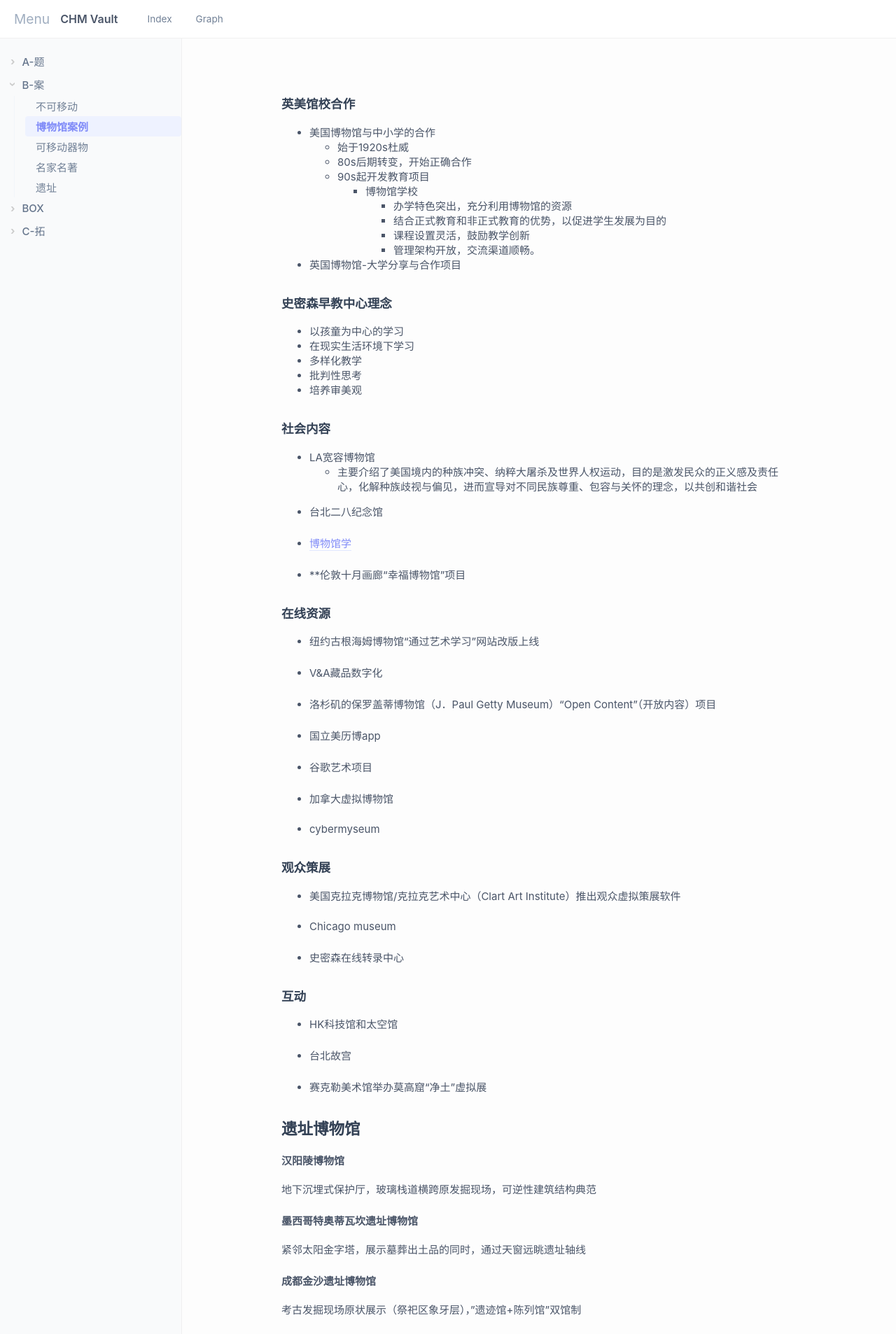
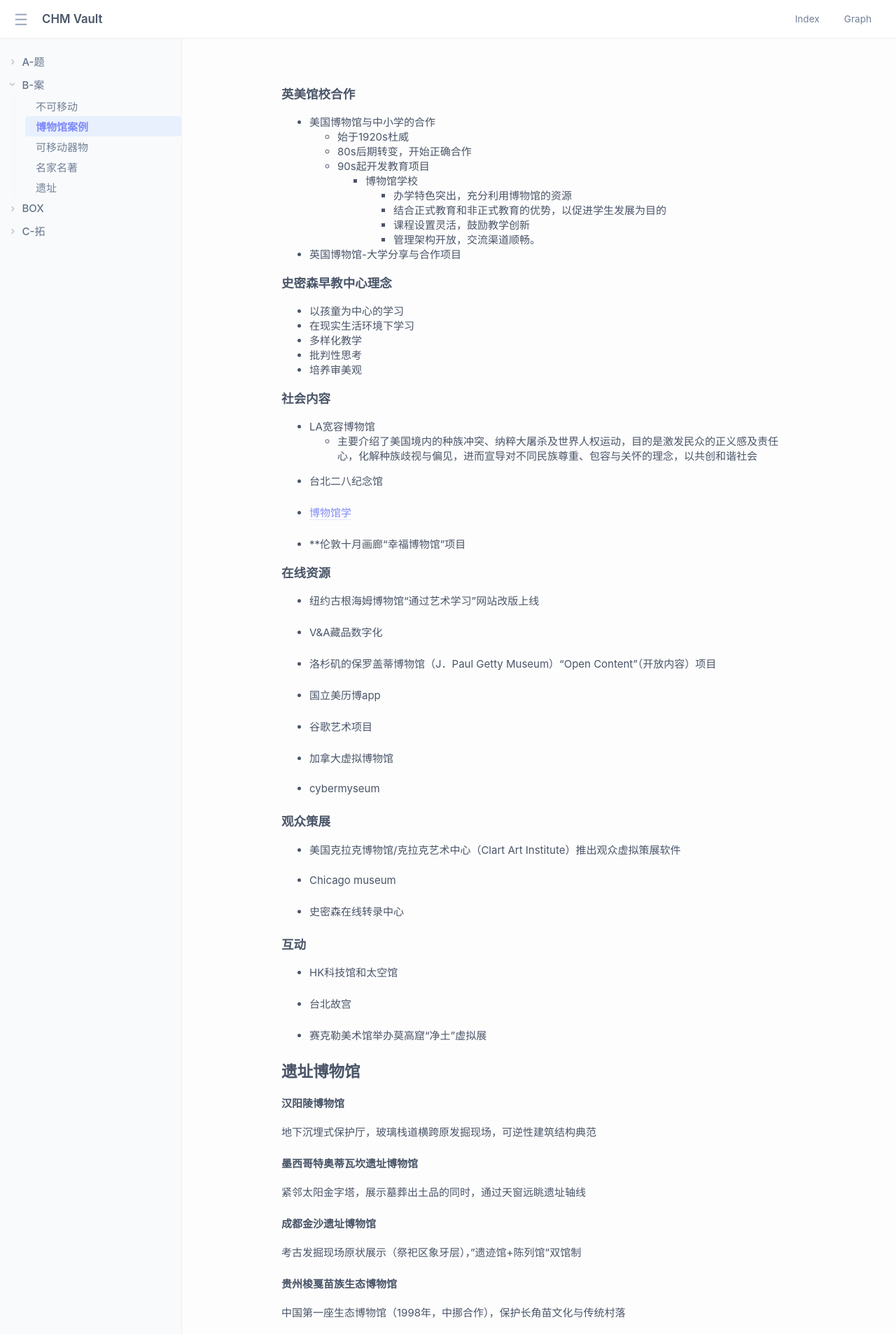
Before and after one commit to relHIGH/CHM_Vault, a Jekyll site: the page built from docs/B-案/博物馆案例.md, in a window 1280 px wide. Shown: the top 1906 px of the page at 70% size. Built offline with Jekyll 4.4.1, drawn with Linux system fonts in a browser that asks for light colours; our own code applies the rules of GitHub Pages for plain Markdown files.

Commit message:
feat: 精简顶栏逻辑，实现 ☰ 图标控制与图谱沉浸式体验

```diff
--- a/_config.yml
+++ b/_config.yml
@@ -3,4 +3,4 @@ description: 我的个人知识库
 baseurl: /CHM_Vault
 url: https://relHIGH.github.io
 layout: default
-cache_bust: 1773382208
+cache_bust: 1773383571
--- a/_layouts/default.html
+++ b/_layouts/default.html
@@ -15,20 +14,22 @@
     * { box-sizing: border-box; }
     body { font-family: -apple-system, system-ui, sans-serif; margin: 0; display: flex; flex-direction: column; height: 100vh; font-size: 15px; color: var(--text); background: var(--bg); overflow: hidden; }
 
-    /* 顶栏 */
     header {
       height: var(--header-height); background: white; border-bottom: 1px solid var(--border);
       display: flex; align-items: center; padding: 0 20px; z-index: 1000; flex-shrink: 0;
+      justify-content: space-between; box-shadow: 0 1px 3px rgba(0,0,0,0.02);
     }
-    .menu-toggle { cursor: pointer; color: #a0aec0; font-size: 1.2rem; margin-right: 15px; }
-    .header-logo { font-weight: 600; color: var(--primary); text-decoration: none; font-size: 1rem; }
-    .header-nav { display: flex; gap: 10px; margin-left: 30px; }
-    .header-link { color: #718096; text-decoration: none; font-size: 0.85rem; padding: 6px 12px; border-radius: 6px; }
+    .header-left { display: flex; align-items: center; }
+    /* ☰ 菜单图标 */
+    .menu-toggle { cursor: pointer; color: #a0aec0; font-size: 1.4rem; margin-right: 20px; display: flex; align-items: center; }
+    .header-logo { font-weight: 600; color: var(--primary); text-decoration: none; font-size: 1.05rem; }
+
+    .header-nav { display: flex; gap: 5px; }
+    .header-link { color: #718096; text-decoration: none; font-size: 0.85rem; padding: 6px 15px; border-radius: 6px; transition: 0.2s; }
+    .header-link:hover { color: var(--accent); background: #f3f4f6; }
     .header-link.active { color: var(--accent); background: #eef2ff; font-weight: 600; }
 
-    /* 内容容器 */
     .wrapper { display: flex; flex-grow: 1; overflow: hidden; }
-
     #sidebar {
       width: var(--sidebar-width); background: var(--sidebar-bg); border-right: 1px solid var(--border);
       overflow-y: auto; padding: 1rem 0; flex-shrink: 0; transition: margin-left 0.3s ease;
@@ -38,21 +39,20 @@
     .folder-header { cursor: pointer; padding: 6px 15px; color: #64748b; font-weight: 500; display: flex; align-items: center; }
     .folder-header::before { content: "›"; margin-right: 10px; transition: 0.2s; color: #ccc; font-weight: bold; }
     .folder-header.open::before { transform: rotate(90deg); }
-
     .folder-content { display: none; padding-left: 15px; border-left: 1px solid #f1f5f9; margin-left: 20px; }
     .folder-content.show { display: block; }
-
     .tree-item { display: block; padding: 4px 15px; color: #718096; text-decoration: none; border-radius: 4px; white-space: nowrap; overflow: hidden; text-overflow: ellipsis; }
     .tree-item:hover { background: #f1f5f9; color: var(--accent); }
-    .tree-item.active { background: #eef2ff; color: var(--accent); font-weight: 600; }
+    .tree-item.active { background: #e8f0fe; color: var(--accent); font-weight: 600; }
 
     #content-wrapper { flex-grow: 1; overflow-y: auto; background: var(--bg); position: relative; }
     .container { max-width: 800px; margin: 0 auto; padding: 3rem 2rem; }
-
-    #markdown-body h1, #markdown-body h2, #markdown-body h3 { color: #334155; margin-top: 2rem; }
     #markdown-body p { margin-bottom: 1.5rem; text-align: justify; }
     .content-tag { color: #718096; background: #f1f5f9; padding: 2px 8px; border-radius: 4px; font-size: 0.85em; text-decoration: none; border: 1px solid #e2e8f0; }
     .wikilink { color: var(--accent); text-decoration: none; border-bottom: 1px solid #e0e7ff; }
+
+    .floating-nav { position: fixed; right: 30px; bottom: 30px; display: flex; flex-direction: column; gap: 10px; }
+    .nav-btn { width: 40px; height: 40px; background: white; border: 1px solid #eee; border-radius: 50%; display: flex; align-items: center; justify-content: center; cursor: pointer; color: #cbd5e1; font-size: 0.8rem; box-shadow: 0 2px 8px rgba(0,0,0,0.05); }
 
     footer { padding: 4rem 0; border-top: 1px solid #eee; text-align: center; }
     .tag-link { background: #f8fafc; color: #64748b; padding: 4px 12px; border-radius: 12px; font-size: 0.75rem; text-decoration: none; margin: 3px; display: inline-block; border: 1px solid #f1f5f9; }
@@ -60,11 +60,14 @@
 </head>
 <body>
   <header>
-    <div class="menu-toggle" onclick="document.getElementById('sidebar').classList.toggle('hidden')">Menu</div>
-    <a href="{{ site.baseurl }}/" class="header-logo">CHM Vault</a>
+    <div class="header-left">
+      <div class="menu-toggle" id="toggle-btn" title="Toggle Sidebar">☰</div>
+      <a href="{{ site.baseurl }}/" class="header-logo">CHM Vault</a>
+    </div>
     <nav class="header-nav">
-      <a href="{{ site.baseurl }}/" class="header-link">Index</a>
-      <a href="{{ site.baseurl }}/graph.html" class="header-link">Graph</a>
+      <a href="{{ site.baseurl }}/" class="header-link {% if page.url == '/' %}active{% endif %}">Index</a>
+      <a href="{{ site.baseurl }}/graph.html" class="header-link {% if page.url contains 'graph' %}active{% endif %}">Graph</a>
+      <!-- 未来扩展入口预留 -->
     </nav>
   </header>
 
@@ -106,7 +118,6 @@
           else { if (!cur[name]) cur[name] = {}; cur = cur[name]; }
         });
       });
-
       const container = document.getElementById('tree-root');
       function build(obj, parent) {
         Object.keys(obj).sort().forEach(key => {
@@ -114,8 +125,7 @@
           if (val.url) {
             const a = document.createElement('a');
             a.href = val.url; a.className = 'tree-item' + (val.url === currentUrl ? ' active' : '');
-            a.innerText = clean(val.name);
-            parent.appendChild(a);
+            a.innerText = clean(val.name); parent.appendChild(a);
           } else {
             const div = document.createElement('div');
             const head = document.createElement('div'); head.className = 'folder-header'; head.innerText = clean(key);
```
Also changed, not shown: other parts of _layouts/default.html (+16 -9 lines).
